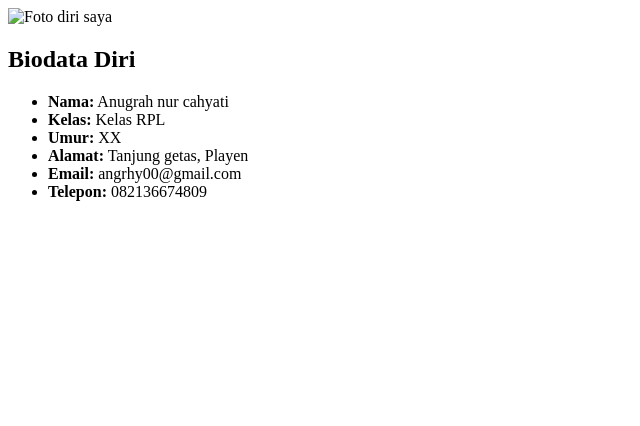
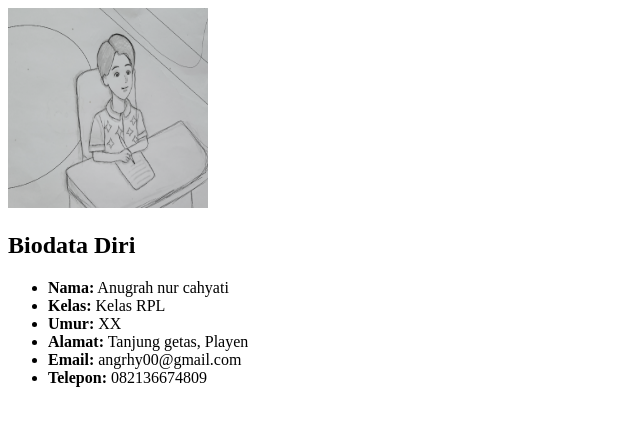
Before and after one commit to angrhy00-cell/profile, a plain HTML site: page Biodata Saya.html in a window 1280 px wide. Shown: the whole page, without its empty margins (0-640 px from the left). Drawn offline with Linux system fonts and the light colour scheme.

Commit message:
Update Biodata Saya.html

```diff
--- a/Biodata Saya.html
+++ b/Biodata Saya.html
@@ -6,7 +6,7 @@
 <body>
 
   <!-- Bagian untuk menyisipkan gambar -->
- <img src="my karakter.jpg" alt="Foto diri saya" width="200" height="200">
+ <img src="my karakter.jpg.png" alt="Foto diri saya" width="200" height="200">
 
 
   <!-- Bagian untuk keterangan biodata -->
@@ -21,4 +21,5 @@
   </ul>
 
 </body>
+
 </html>
```
